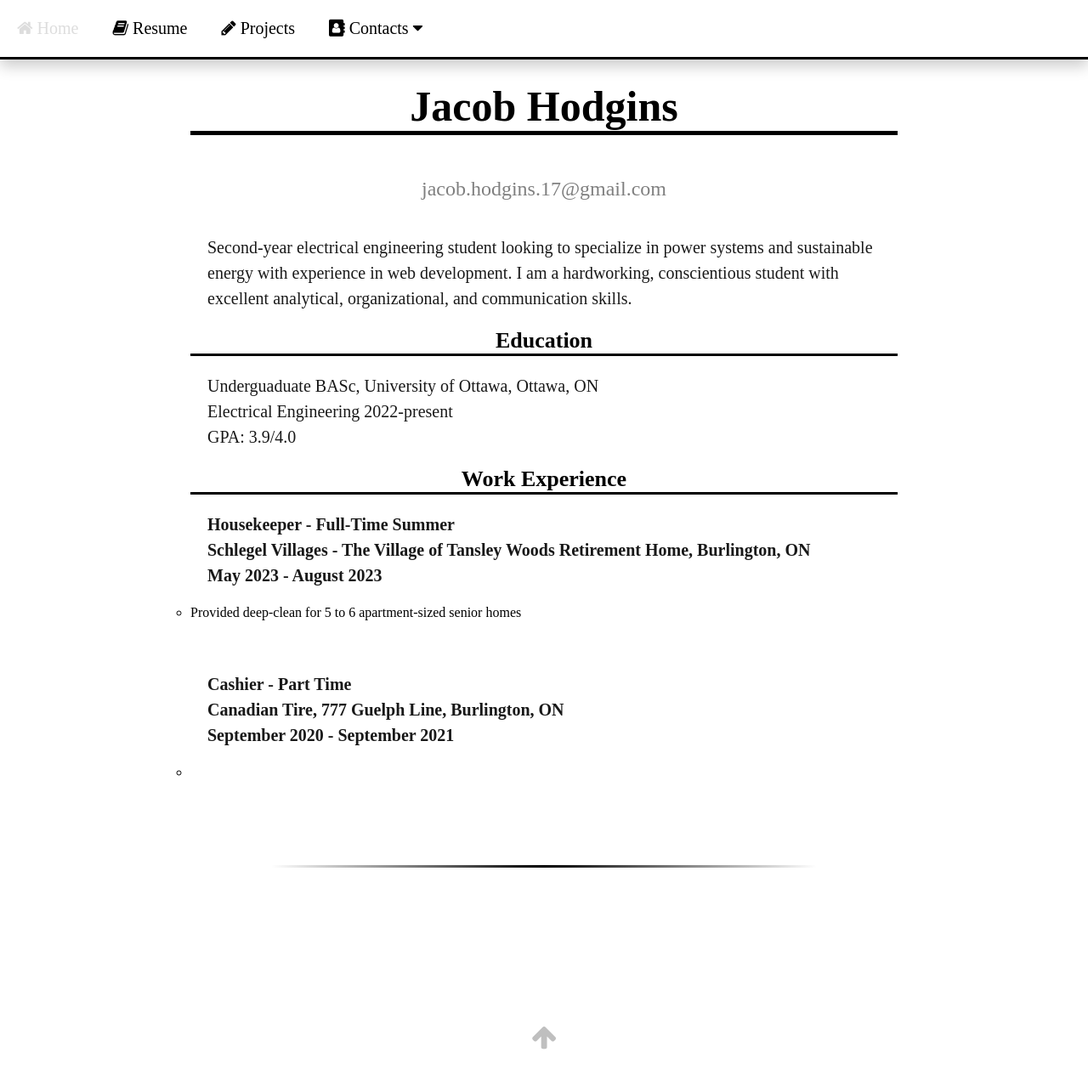
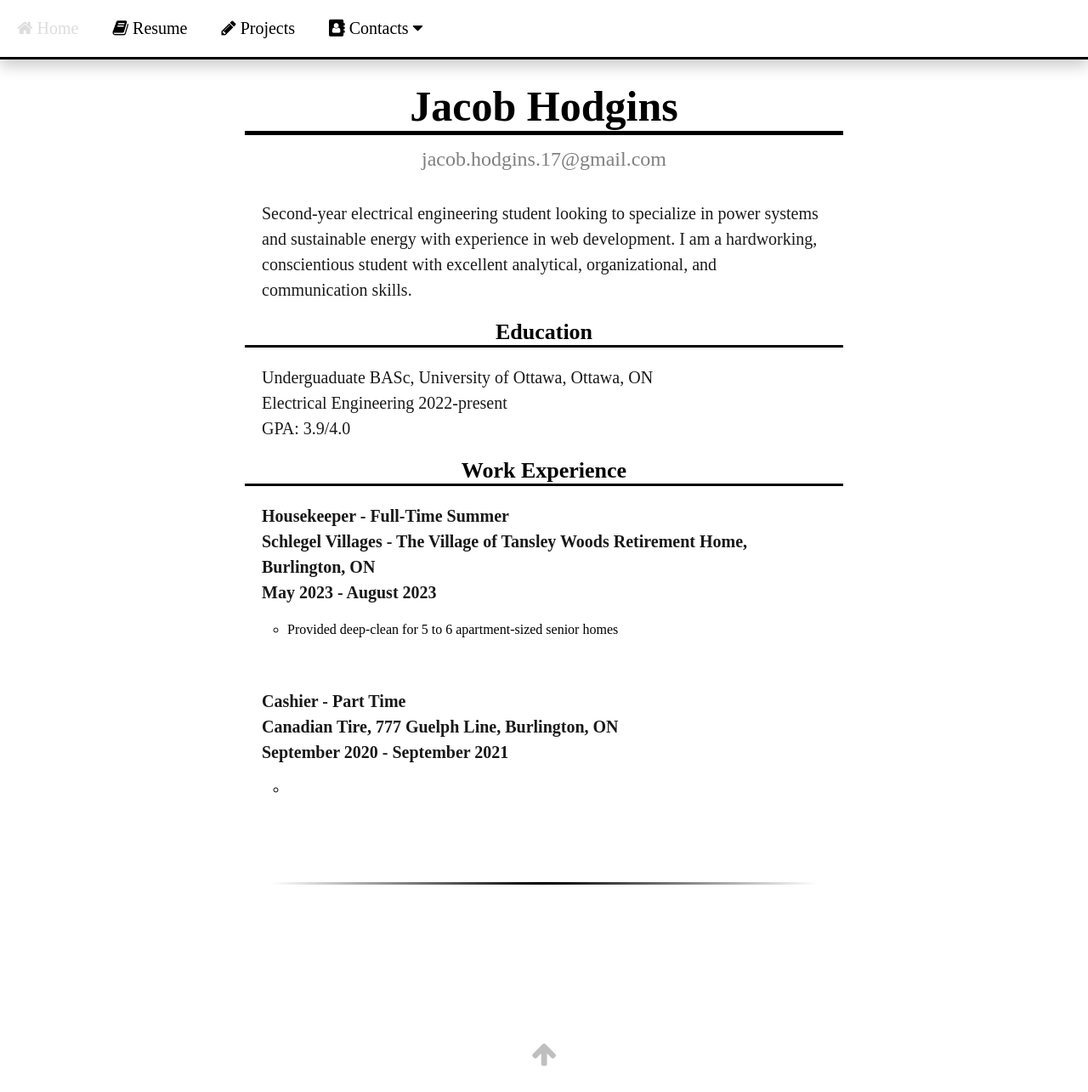
Before and after one commit to JacobHodgins/hodginsjacob, a Jekyll site: the page built from resume/index.html, in a window 1280 px wide and 1285 px high. Shown: the whole window at 85% size. Built offline with Jekyll 4.4.1, drawn with Linux system fonts in a browser that asks for light colours.

Commit message:
Update main.css

```diff
--- a/css/main.css
+++ b/css/main.css
@@ -90,7 +90,7 @@ nav.navbar a:active {
 
 .container {
   margin: 60px auto;
-  width: 65%;
+  width: 55%;
 }
 
 .grid {
@@ -137,7 +137,7 @@ nav.navbar a:active {
   opacity: 50%;
   border-style: none;
   text-align: center;
-  padding: 50px 20px 20px 20px;
+  padding: 15px;
 }
 
 .resume-index-page p {
@@ -157,6 +157,7 @@ nav.navbar a:active {
 
 .resume-index-page ul {
   list-style-type: circle;
+  margin-left: 50px;
 }
 
 /* --------------------------------RESUME PAGE-------------------------------- */
```
